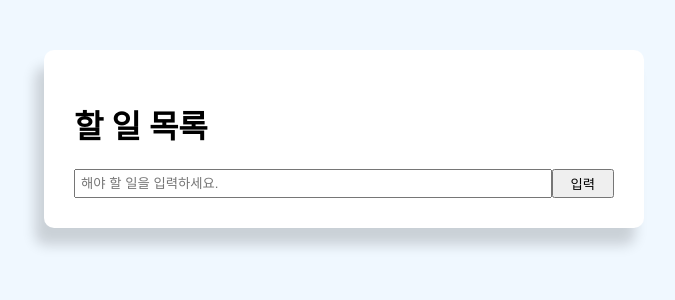
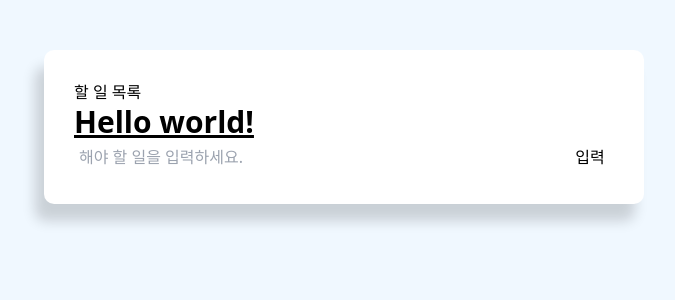
Before and after one commit to chaeyeon-yang/react-todo-app, a React (Create React App) app: page / in a window 1280 px wide. Shown: the top 300 px of the page, without its empty margins (296-971 px from the left). Built offline with nearby package versions, Linux system fonts and the light colour scheme.

Commit message:
Chore: 추가 TailWindCss

```diff
--- a/package.json
+++ b/package.json
@@ -34,5 +34,10 @@
       "last 1 firefox version",
       "last 1 safari version"
     ]
+  },
+  "devDependencies": {
+    "autoprefixer": "^10.4.14",
+    "postcss": "^8.4.21",
+    "tailwindcss": "^3.3.1"
   }
 }
--- a/src/App.css
+++ b/src/App.css
@@ -1,3 +1,6 @@
+@tailwind base;
+@tailwind components;
+@tailwind utilities;
 .container {
     margin: auto;
     max-width: 600px;
--- a/src/App.js
+++ b/src/App.js
@@ -29,7 +29,7 @@
                 <div className="title">
                     <h1>할 일 목록</h1>
                 </div>
-
+                <h1 class="text-3xl font-bold underline">Hello world!</h1>
                 <List todoData={todoData} setTodoData={setTodoData} />
                 <Form
                     handleSubmit={handleSubmit}
--- /dev/null
+++ b/tailwind.config.js
@@ -0,0 +1,8 @@
+/** @type {import('tailwindcss').Config} */
+module.exports = {
+    content: ["./src/**/*.{html,js}"],
+    theme: {
+        extend: {},
+    },
+    plugins: [],
+};
```
Also changed, not shown: 1 other file (tests, documents, lock files or other folders).
